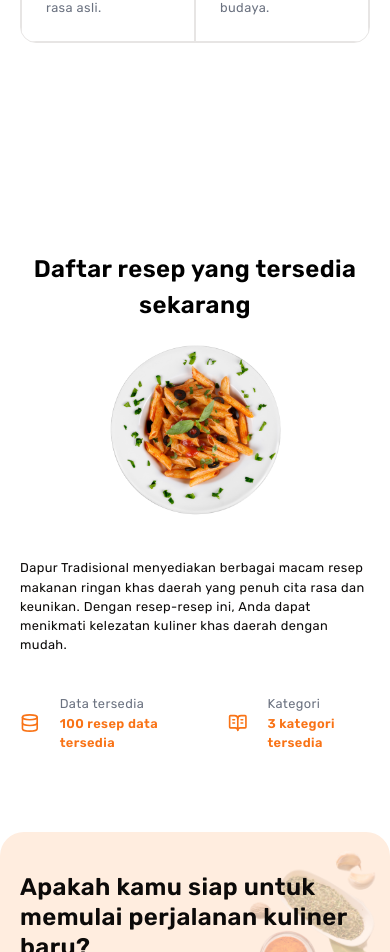
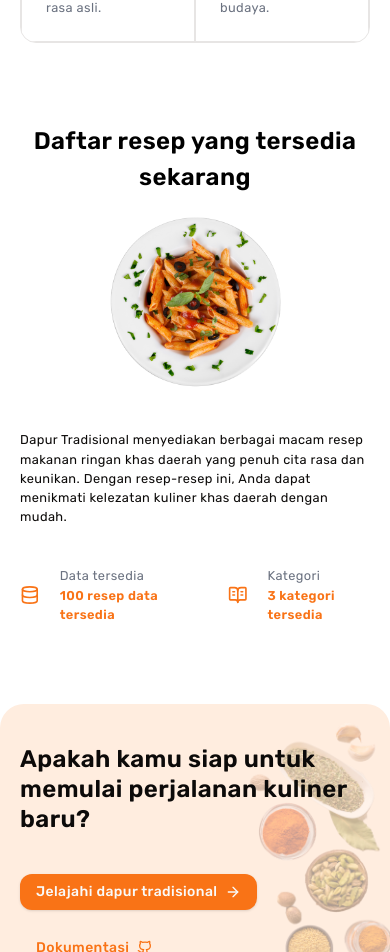
Before and after one commit to AhmadJanuarr/dapur-tradisional, a React (Vite) app: page / in a window 390 px wide. Shown: the part 1838-2790 px from the top of the page. Built offline with nearby package versions, Linux system fonts and the light colour scheme; no server answers; a web font is replaced by a local one.

Commit message:
fix: adjust margin of RecipeStatistics section for improved layout

```diff
--- a/src/components/Views/Home/RecipeStatistics.tsx
+++ b/src/components/Views/Home/RecipeStatistics.tsx
@@ -21,7 +21,7 @@ const RecipeStatistics = ({ heading, img, description }: StatisticsProps) => {
   ]
 
   return (
-    <section className="relative mx-auto mt-52 w-full px-5 lg:w-11/12 lg:px-0 lg:py-20 2xl:w-4/5">
+    <section className="relative mx-auto mt-20 w-full px-5 lg:mt-52 lg:w-11/12 lg:px-0 lg:py-20 2xl:w-4/5">
       <div className="flex w-full flex-col items-center justify-center gap-10 lg:flex-row">
         <div className="z-20 hidden lg:block lg:w-1/3">
           <img src={img} alt="food" className="z-10 w-full lg:w-[500px]" />
```
